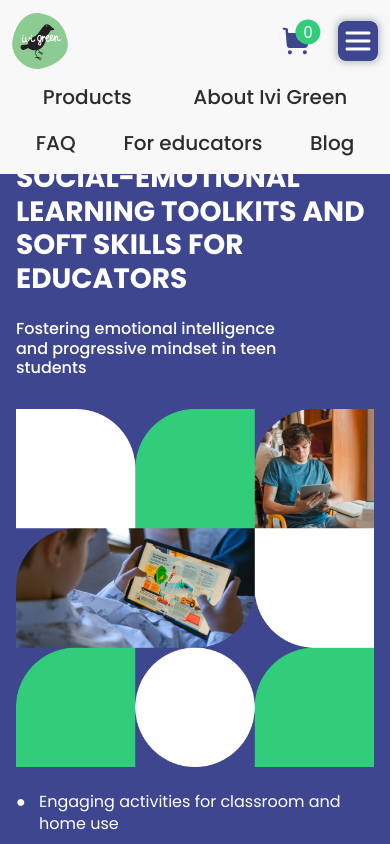
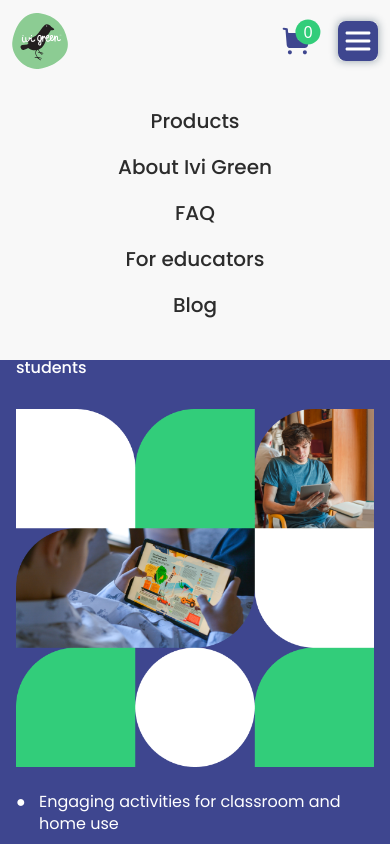
Before and after one commit to AgafonovSV/smartreading-test, a Vue app in the folder frontend/: page / in a window 390 px wide. Both pictures are taken after a click on the button 358 px from the left and 41 px from the top of the page. Shown: the top 844 px of the page. Built offline with nearby package versions, Linux system fonts and the light colour scheme.

Commit message:
step_8_front

```diff
--- a/frontend/src/components/Header.vue
+++ b/frontend/src/components/Header.vue
@@ -21,7 +21,7 @@
 					<span class="navbar-toggler-icon"></span>
 				</button>
 				<div class="collapse navbar-collapse" id="navbarCollapse">
-					<ul class="nav nav-fill poppins-medium w-100">
+					<ul class="nav nav-fill flex-column flex-md-row poppins-medium w-100 py-4 py-md-0">
 						<li class="nav-item">
 							<a class="nav-link" aria-current="page" href="#">Products</a>
 						</li>
```
